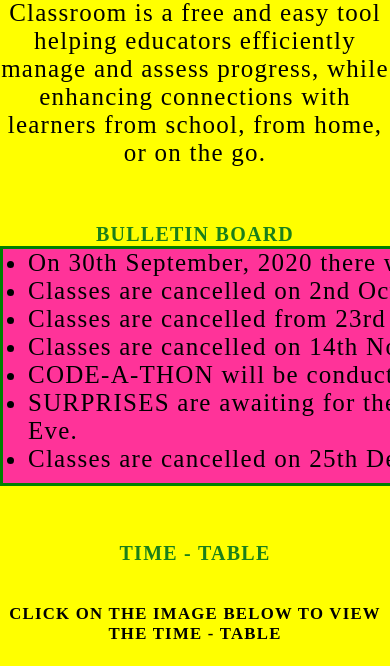
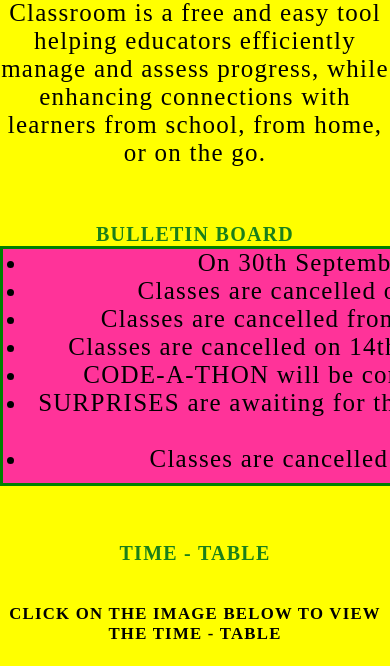
Before and after one commit to NAV0MITA11GHOSHAL/Computer-Classroom, a PHP site: page / in a window 390 px wide; the page is wider, and only the part inside the window is pictured. Shown: the part 399-1065 px from the top of that part. Run offline with PHP 8.4, Linux system fonts and the light colour scheme.

Commit message:
Update responsive.css

```diff
--- a/responsive.css
+++ b/responsive.css
@@ -7,6 +7,9 @@
 
 /* For Smartphones */
 @media all and (max-width: 670px) {
+  .container {
+    text-align: center;
+  }
   footer {
     text-align: center;
   }
```
